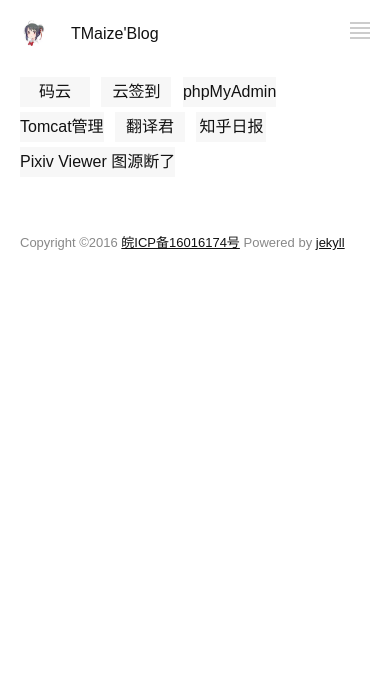
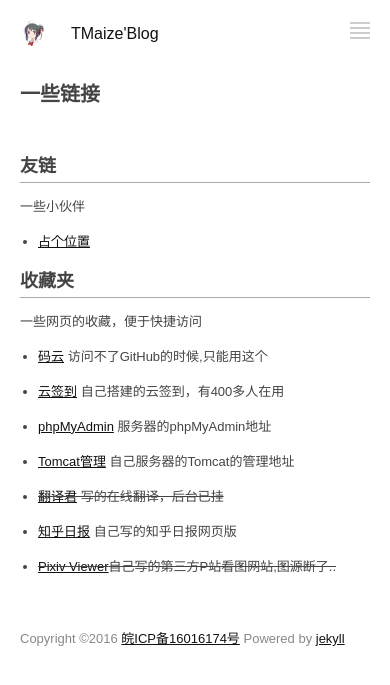
Before and after one commit to TMaize/tmaize-blog, a Jekyll site: the page built from pages/links.md, in a window 390 px wide. Shown: the top 685 px of the page. Built offline with Jekyll 4.4.1, drawn with Linux system fonts in a browser that asks for light colours.

Commit message:
重新阻止主题的结构

```diff
--- a/_layouts/mypost.html
+++ b/_layouts/mypost.html
@@ -8,14 +8,9 @@
 		<meta name="author" content="{{ site.author }}" />
 		<meta name="robots" content="all">
 		<link rel="stylesheet" href="{{site.cssurl}}/common.css">
-		<link rel="stylesheet" href="{{site.cssurl}}/header.css">
-		<link rel="stylesheet" href="{{site.cssurl}}/footer.css">
-		<link rel="stylesheet" href="{{site.cssurl}}/totop.css">
 		<link rel="stylesheet" href="{{site.cssurl}}/syntax.css">
 		<link rel="stylesheet" href="{{site.cssurl}}/mypost.css">
 		<script type="text/javascript" src="{{site.jsurl}}/common.js"></script>
-		<script type="text/javascript" src="{{site.jsurl}}/header.js"></script>
-		<script type="text/javascript" src="{{site.jsurl}}/totop.js"></script>
 		<title>{{ page.title }}</title>
 	</head>
 <body>
--- a/pages/categories.html
+++ b/pages/categories.html
@@ -1,8 +1,8 @@
 ---
 layout: default
 title: 文章分类
-css: [common.css,header.css,footer.css,totop.css,categories.css,articlelist.css]
-js: [common.js,header.js,totop.js]
+css: [common.css,categories.css,articlelist.css]
+js: [common.js]
 ---
 <!-- categories.css -->
 <div id="listcategories">
--- a/pages/chat.html
+++ b/pages/chat.html
@@ -1,8 +1,8 @@
 ---
 layout: default
 title: 留言板
-css: [common.css,header.css,footer.css,totop.css]
-js: [common.js,header.js,totop.js,chat.js]
+css: [common.css]
+js: [common.js,chat.js]
 ---
 <!--逝去的多说..-->
 
--- a/pages/links.html
+++ /dev/null
@@ -1,16 +0,0 @@
----
-layout: default
-title: 一些链接
-css: [common.css,header.css,footer.css,totop.css,links.css]
-js: [common.js,header.js,totop.js]
----
-<div id="links">
-	<ul>
-		{% for link in site.data.links %}
-			<li>
-				<a href="{{ link.url }}" title="{{ link.url }}" target="_blank">{{ link.name }}</a>
-				<span>&nbsp;{{ link.description }}</span>
-			</li>
-		{% endfor %}
-	</ul>
-</div>
--- /dev/null
+++ b/pages/links.md
@@ -0,0 +1,28 @@
+---
+layout: mypost
+title:  一些链接
+---
+
+# 友链
+
+一些小伙伴
+
++ [占个位置](#)
+
+# 收藏夹
+
+一些网页的收藏，便于快捷访问
+
++ [码云](http://git.oschina.net/) 访问不了GitHub的时候,只能用这个
+
++ [云签到](http://test.tmaize.net/qiandao/) 自己搭建的云签到，有400多人在用
+
++ [phpMyAdmin](http://test.tmaize.net/phpMyAdmin/) 服务器的phpMyAdmin地址
+
++ [Tomcat管理](http://test.tmaize.net:8080/) 自己服务器的Tomcat的管理地址
+
++ ~~[翻译君](http://tmaize.oschina.io/translate/) 写的在线翻译，后台已挂~~
+
++ [知乎日报](http://test.tmaize.net:8080/zh_daily2/) 自己写的知乎日报网页版
+
++ ~~[Pixiv Viewer](http://tmaize.oschina.io/pixiv_viewer/)自己写的第三方P站看图网站,图源断了..~~
--- a/pages/search.html
+++ b/pages/search.html
@@ -1,8 +1,8 @@
 ---
 layout: default
 title: 搜索
-css: [common.css,header.css,footer.css,totop.css,search.css]
-js: [common.js,header.js,totop.js,search.js]
+css: [common.css,search.css]
+js: [common.js,search.js]
 ---
 <div id="mysearch">
 	<div id="searchbox">
--- a/static/css/common.css
+++ b/static/css/common.css
@@ -64,3 +64,172 @@ body {
 		transform: translate3d(0, -350%, 0);
 	}
 }
+/*--头部--*/
+#header {
+    margin-top: 40px;
+    margin-bottom: 60px;
+}
+
+#header .logo {
+    border-radius: 50%;
+    margin-right: 25px;
+    width: 26px;
+    height: 26px;
+    float: left;
+    background:url("../img/logo.jpg") ;
+    background-size: cover;
+}
+
+#header .title{
+    display: none;
+}
+
+#header .title a{
+    color: #111;
+    text-decoration: none;
+    cursor: auto;
+}
+
+#header .nav{
+    float: left;
+}
+
+#header .nav ul{
+    list-style: none;
+    padding: 0;
+    margin: 0;
+}
+
+#header .nav ul li{
+    height: 26px;
+    display: inline-block;
+    line-height: 26px;
+}
+
+#header .nav ul li span{
+    padding: 0px 10px;
+}
+
+#header .nav ul li a{
+    color: #111;
+    word-wrap: break-word;
+    text-decoration: underline;
+    cursor: auto;
+}
+
+#header .nav  ul li a:hover{
+    color: #555;
+}
+
+#header .menu-tool{
+    display: none;
+}
+
+#header:after {
+    clear:both;
+    content:'.';
+    display:block;
+    width: 0;
+    height: 0;
+    visibility:hidden;
+}
+
+
+@media screen and (max-width: 540px){
+    #header{
+        margin-top: 20px;
+        margin-bottom: 30px;
+    }
+
+    #header .title{
+        float: left;
+        display: block;
+    }
+
+    #header .menu-tool{
+        display: inline-block;
+        float: right;
+        margin-top: 2px;
+		font-size: 0;
+    }
+
+	#header .menu-tool em{
+		margin-bottom: 3px;
+		display: block;
+		width: 20px;
+		height: 2px;
+		background: #ccc;
+    }
+
+    #header .nav{
+        position: fixed;
+        top:50px;
+		/*移动端打开默认看不到*/
+        right:-200px;
+		z-index: 999;
+		/*过渡效果*/
+		transition: all 500ms ease 0ms;
+    }
+
+    #header .nav ul{
+        background-color: white;
+        min-width: 100px;
+        box-shadow: 0 1px 3px rgba(0,0,0,.12),0 1px 2px rgba(0,0,0,.24);
+        list-style: none;
+        font-size: 14px;
+    }
+
+    #header .nav ul li{
+        height: 30px;
+        display: block;
+    }
+
+    #header .nav ul li span{
+        display: none;
+    }
+
+    #header .nav ul li a{
+        display: block;
+        text-align: center;
+        white-space: nowrap;
+        line-height: 30px;
+        text-decoration: none;
+        padding: 0;
+        margin: 0;
+    }
+
+    #header .nav ul li a:hover{
+        color: #111;
+        background-color: #EEE;
+    }
+}
+
+/*--底部--*/
+footer{
+    margin-top: 50px;
+    padding-bottom: 10px;
+    color: #888;
+    font-size: 13px;
+}
+
+footer a{
+    color: #111;
+    text-decoration: underline;
+}
+/*--回到顶部--*/
+#totop{
+	display: none;
+	position: fixed;
+	width: 38px;
+	height: 38px;
+	bottom: 45px;
+	right: 25px;
+	color: #fff;
+	text-align: center;
+	line-height: 40px;
+	text-decoration: none;
+	background-color: #777;
+}
+#totop:hover{
+	background-color: #444;
+}
--- a/static/css/footer.css
+++ /dev/null
@@ -1,11 +0,0 @@
-footer{
-    margin-top: 50px;
-    padding-bottom: 10px;
-    color: #888;
-    font-size: 13px;
-}
-
-footer a{
-    color: #111;
-    text-decoration: underline;
-}
--- a/static/css/header.css
+++ /dev/null
@@ -1,138 +0,0 @@
-#header {
-    margin-top: 40px;
-    margin-bottom: 60px;
-}
-
-#header .logo {
-    border-radius: 50%;
-    margin-right: 25px;
-    width: 26px;
-    height: 26px;
-    float: left;
-    background:url("../img/logo.jpg") ;
-    background-size: cover;
-}
-
-#header .title{
-    display: none;
-}
-
-#header .title a{
-    color: #111;
-    text-decoration: none;
-    cursor: auto;
-}
-
-#header .nav{
-    float: left;
-}
-
-#header .nav ul{
-    list-style: none;
-    padding: 0;
-    margin: 0;
-}
-
-#header .nav ul li{
-    height: 26px;
-    display: inline-block;
-    line-height: 26px;
-}
-
-#header .nav ul li span{
-    padding: 0px 10px;
-}
-
-#header .nav ul li a{
-    color: #111;
-    word-wrap: break-word;
-    text-decoration: underline;
-    cursor: auto;
-}
-
-#header .nav  ul li a:hover{
-    color: #555;
-}
-
-#header .menu-tool{
-    display: none;
-}
-
-#header:after {
-    clear:both;
-    content:'.';
-    display:block;
-    width: 0;
-    height: 0;
-    visibility:hidden;
-}
-
-
-@media screen and (max-width: 540px){
-    #header{
-        margin-top: 20px;
-        margin-bottom: 30px;
-    }
-
-    #header .title{
-        float: left;
-        display: block;
-    }
-
-    #header .menu-tool{
-        display: inline-block;
-        float: right;
-        margin-top: 2px;
-		font-size: 0;
-    }
-
-	#header .menu-tool em{
-		margin-bottom: 3px;
-		display: block;
-		width: 20px;
-		height: 2px;
-		background: #ccc;
-    }
-
-    #header .nav{
-        position: fixed;
-        top:50px;
-		/*移动端打开默认看不到*/
-        right:-200px;
-		z-index: 999;
-		/*过渡效果*/
-		transition: all 500ms ease 0ms;
-    }
-
-    #header .nav ul{
-        background-color: white;
-        min-width: 100px;
-        box-shadow: 0 1px 3px rgba(0,0,0,.12),0 1px 2px rgba(0,0,0,.24);
-        list-style: none;
-        font-size: 14px;
-    }
-
-    #header .nav ul li{
-        height: 30px;
-        display: block;
-    }
-
-    #header .nav ul li span{
-        display: none;
-    }
-
-    #header .nav ul li a{
-        display: block;
-        text-align: center;
-        white-space: nowrap;
-        line-height: 30px;
-        text-decoration: none;
-        padding: 0;
-        margin: 0;
-    }
-
-    #header .nav ul li a:hover{
-        color: #111;
-        background-color: #EEE;
-    }
-}
--- a/static/css/links.css
+++ /dev/null
@@ -1,54 +0,0 @@
-#links ul{
-    display: block;
-    list-style-type: disc;
-    padding-left: 40px;
-    -webkit-margin-before: 1em;
-    -webkit-margin-after: 1em;
-    -webkit-margin-start: 0px;
-    -webkit-margin-end: 0px;
-    -webkit-padding-start: 40px;
-}
-
-#links ul li{
-    line-height: 30px;
-    margin-bottom: 2px;
-    display: list-item;
-    text-align: -webkit-match-parent;
-}
-
-#links ul li a{
-    color: #111;
-    word-wrap: break-word;
-}
-#links ul li span{
-    font-size: 12px;
-    color: #666;
-}
-@media screen and (max-width: 540px){
-    #links ul{
-        display: block;
-        list-style-type: none;
-        padding: 0;
-        margin: 0;
-    }
-
-    #links ul li{
-        display: inline-block;
-        margin-bottom: 5px;
-        margin-right: 7px;
-        text-align: -webkit-match-parent;
-    }
-    #links ul li a{
-        text-decoration: none;
-        display: inline-block;
-        min-width: 70px;
-        line-height: 30px;
-        height: 30px;
-        background-color: #f7f7f7;
-        text-align: center;
-        color: #111;
-    }
-    #links ul li span{
-        display: none;
-    }
-}
--- a/static/css/totop.css
+++ /dev/null
@@ -1,16 +0,0 @@
-#totop{
-	display: none;
-	position: fixed;
-	width: 38px;
-	height: 38px;
-	bottom: 45px;
-	right: 25px;
-	color: #fff;
-	text-align: center;
-	line-height: 40px;
-	text-decoration: none;
-	background-color: #777;
-}
-#totop:hover{
-	background-color: #444;
-}
--- a/static/js/common.js
+++ b/static/js/common.js
@@ -1,44 +1,129 @@
-function getScrollTop() {
-	var scrollTop = 0;
-	if (document.documentElement && document.documentElement.scrollTop) {
-		scrollTop = document.documentElement.scrollTop;
-	}
-	else if (document.body) {
-		scrollTop = document.body.scrollTop;
-	}
-	return scrollTop;
-}
+/**
+ * 文字冒泡插件
+ */
+function text_bubble() {
+    var ele = document.createElement("style");
+    ele.innerText = "@keyframes fadeOutUp {from{opacity: 1;}to {opacity: 0;transform: translate3d(0, -350%, 0);}}";
 
-function showSheHuiZhuYi() {
-	function f(ev) {
-		var clickTips = ["富强", "民主", "文明", "和谐", "自由", "平等", "公正" ,"法治", "爱国", "敬业", "诚信", "友善"];
+    document.body.insertBefore(ele, document.body.firstChild);
+
+    var clickTips = ["富强", "民主", "文明", "和谐", "自由", "平等", "公正", "法治", "爱国", "敬业", "诚信", "友善"];
+
+    function bubble(ev) {
+
         var span = document.createElement('span');
-		span.innerText = clickTips[parseInt(Math.random()*clickTips.length)];
-		span.setAttribute("style","z-index:999;position:absolute;left:"+ev.pageX+"px;top:"+(ev.pageY-20)+"px;animation-duration:1s;" +
-				"animation-fill-mode:both;animation-name:fadeOutUp;-webkit-touch-callout: none;-ms-user-select: none;user-select: none;-webkit-user-select: none;-moz-user-select: none;");
+        span.innerText = clickTips[parseInt(Math.random() * clickTips.length)];
+
+        span.setAttribute("style", "z-index:999;position:absolute;left:" + ev.pageX + "px;top:" + (ev.pageY - 20) + "px;animation-duration:1s;" +
+            "animation-fill-mode:both;animation-name:fadeOutUp;");
         document.body.appendChild(span);
         //WebKit
-		if(typeof document.body.style.WebkitAnimation!="undefined"){
-			span.addEventListener("webkitAnimationEnd",function () {
+        if (typeof document.body.style.WebkitAnimation != "undefined") {
+            span.addEventListener("webkitAnimationEnd", function() {
                 document.body.removeChild(span);
             });
-		}else{
-			span.addEventListener("animationend",function () {
+        } else {
+            span.addEventListener("animationend", function() {
                 document.body.removeChild(span);
             });
         }
     }
-	if (document.all){
-		window.attachEvent("onclick",f);
-	}
-	else{
-		window.addEventListener("click",f,false);
+	//绑定事件
+	if (window.attachEvent) {
+		window.attachEvent("onclick", bubble);
+	} else if (window.addEventListener) {
+		window.addEventListener("click", bubble, false);
 	}
 }
 
-if (document.all){
-	window.attachEvent("onload",showSheHuiZhuYi);
+/**
+ * 菜单按钮功能
+ */
+function menutoggle() {
+    var menu = document.getElementById("menu-tool");
+    var nav = document.getElementById("nav");
+
+	//按钮点击
+    menu.onclick = function(ev) {
+		var right;
+		if(nav.currentStyle){
+			right=nav.currentStyle.right;
+		}else{
+			right=window.getComputedStyle(nav, null).right;
 		}
-else{
-	window.addEventListener("load",showSheHuiZhuYi,false);
+        if (right == "-200px") {
+            nav.style.right = "20px";
+        } else {
+            nav.style.right = "-200px";
         }
+        if (window.event) { //这是IE浏览器
+            ev.cancelBubble = true; //阻止冒泡事件
+        } else if (ev && ev.stopPropagation) { //这是其他浏览器
+            ev.stopPropagation(); //阻止冒泡事件
+        }
+    }
+
+	//点击空白处关闭菜单
+	function closeMenuAtOther(){
+		var right;
+		if(nav.currentStyle){
+			right=nav.currentStyle.right;
+		}else{
+			right=window.getComputedStyle(nav, null).right;
+		}
+		if (right != "-200px") {
+            nav.style.right = "-200px";
+        }
+	}
+
+	//滚动到一定高度自动关闭
+	function onscrollmenutoggle() {
+		var scrollTop = 0;
+		if (document.documentElement && document.documentElement.scrollTop) {
+			scrollTop = document.documentElement.scrollTop;
+		} else if (document.body) {
+			scrollTop = document.body.scrollTop;
+		}
+		if (scrollTop > 200) {
+			nav.style.right = "-200px";
+		}
+	}
+
+	//绑定事件
+	if (window.attachEvent) {
+		window.attachEvent("onclick", closeMenuAtOther);
+		window.attachEvent("onscroll", onscrollmenutoggle);
+	} else if (window.addEventListener) {
+		window.addEventListener("click", closeMenuAtOther, false);
+		window.addEventListener("scroll", onscrollmenutoggle, false);
+	}
+}
+
+/**
+ * 回到顶部
+ */
+function toTop(){
+	var totop = document.getElementById("totop");
+	var scrollTop = 0;
+	if (document.documentElement && document.documentElement.scrollTop) {
+		scrollTop = document.documentElement.scrollTop;
+	} else if (document.body) {
+		scrollTop = document.body.scrollTop;
+	}
+	if (scrollTop>200){
+		totop.style.display = "block";
+	}else{
+		totop.style.display = "none";
+	}
+}
+
+/*绑定事件*/
+if (window.attachEvent) {
+	window.attachEvent("onload", text_bubble);
+	window.attachEvent("onload", menutoggle);
+	window.attachEvent("onscroll",totopcroll);
+} else if (window.addEventListener) {
+	window.addEventListener("load", text_bubble, false);
+	window.addEventListener("load", menutoggle, false);
+	window.addEventListener("scroll",totopcroll,false);
+}
--- a/static/js/header.js
+++ /dev/null
@@ -1,41 +0,0 @@
-var menu;
-var nav;
-
-function menutoggle(){
-	menu = document.getElementById("menu-tool");
-    nav  = document.getElementById("nav");
-
-	menu.onclick = function () {
-		if(window.getComputedStyle(nav, null).right=="-200px"){
-			nav.style.right="20px";
-		}else{
-			nav.style.right="-200px";
-		}
-		event.stopPropagation();//阻止事件向上冒泡
-		event.cancelBubble = true;//兼容IE
-	}
-	/*点击空白处关闭菜单*/
-	document.onclick = function () {
-		if(window.getComputedStyle(nav, null).right!="-200px"){
-			nav.style.right="-200px";
-		}
-	}
-}
-
-function onscrollmenutoggle(){
-	/*向下滑动到一定程度隐藏菜单*/
-	if (getScrollTop()>200){
-		if(window.getComputedStyle(nav, null).right!="-200px"){
-			nav.style.right="-200px";
-		}
-	}
-}
-
-if (document.all){
-    window.attachEvent("onload",menutoggle);
-	window.attachEvent("onscroll",onscrollmenutoggle);
-}
-else{
-    window.addEventListener("load",menutoggle,false);
-	window.addEventListener("scroll",onscrollmenutoggle,false);
-}
--- a/static/js/totop.js
+++ /dev/null
@@ -1,22 +0,0 @@
-var totop;
-
-function inittotop() {
-	totop = document.getElementById("totop");
-}
-
-function totopcroll() {
-	if (getScrollTop()>200){
-		totop.style.display = "block";
-	}else{
-		totop.style.display = "none";
-	}
-}
-
-if (document.all){
-    window.attachEvent("onload",inittotop);
-	window.attachEvent("onscroll",totopcroll);
-}
-else{
-    window.addEventListener("load",inittotop,false);
-	window.addEventListener("scroll",totopcroll,false);
-}
```
Also changed, not shown: _data/links.json (deleted, +0 -9 lines), pages/test.md (deleted, +0 -8 lines), static/js/chat.js (+5 -5 lines). Lines whose indentation alone changed are shown as unchanged.
